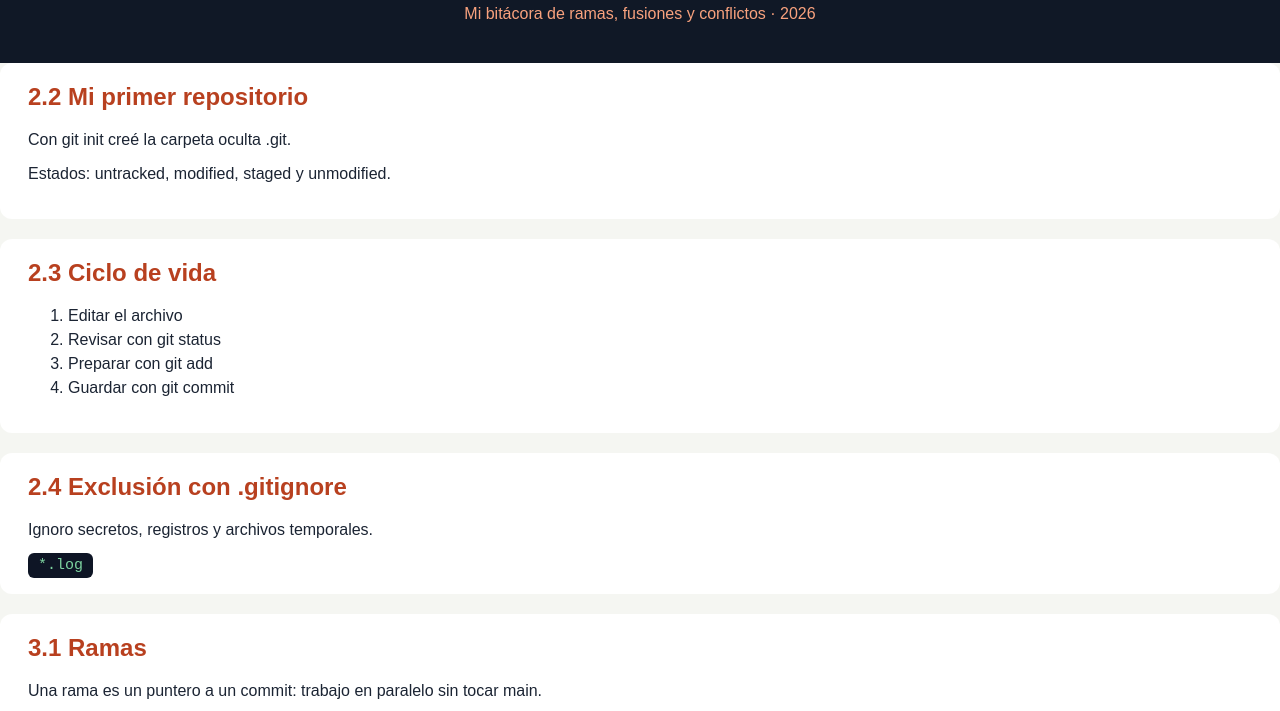
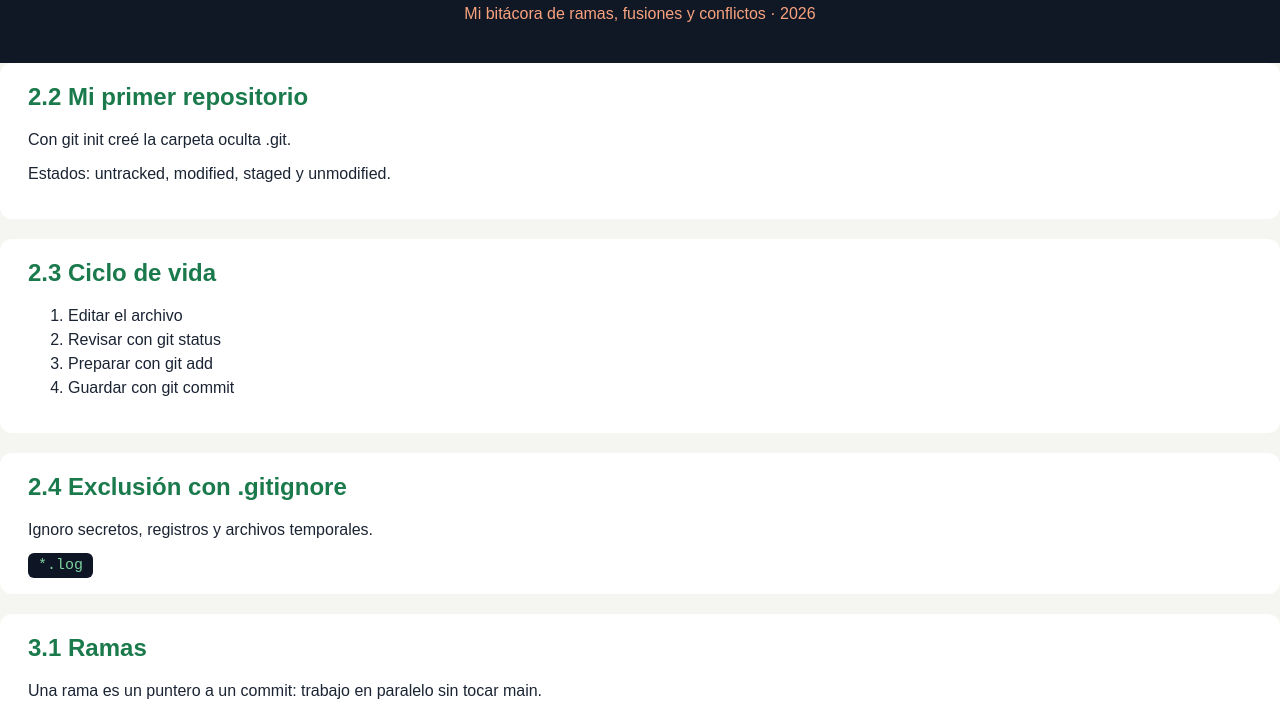
Before and after one commit to selimisaigomez-pixel/aprendiendo-git, a plain HTML site: page index.html in a window 1280 px wide. Shown: the part 88-799 px from the top of the page. Drawn offline with Linux system fonts and the light colour scheme.

Commit message:
Cambia el color de los subtítulos a verde

```diff
--- a/css/main.css
+++ b/css/main.css
@@ -36,7 +36,7 @@ section {
 }
 
 h2 {
-    color: #b8401f;
+    color: #1a7a4c;
     margin-top: 0;
 }
 
```
